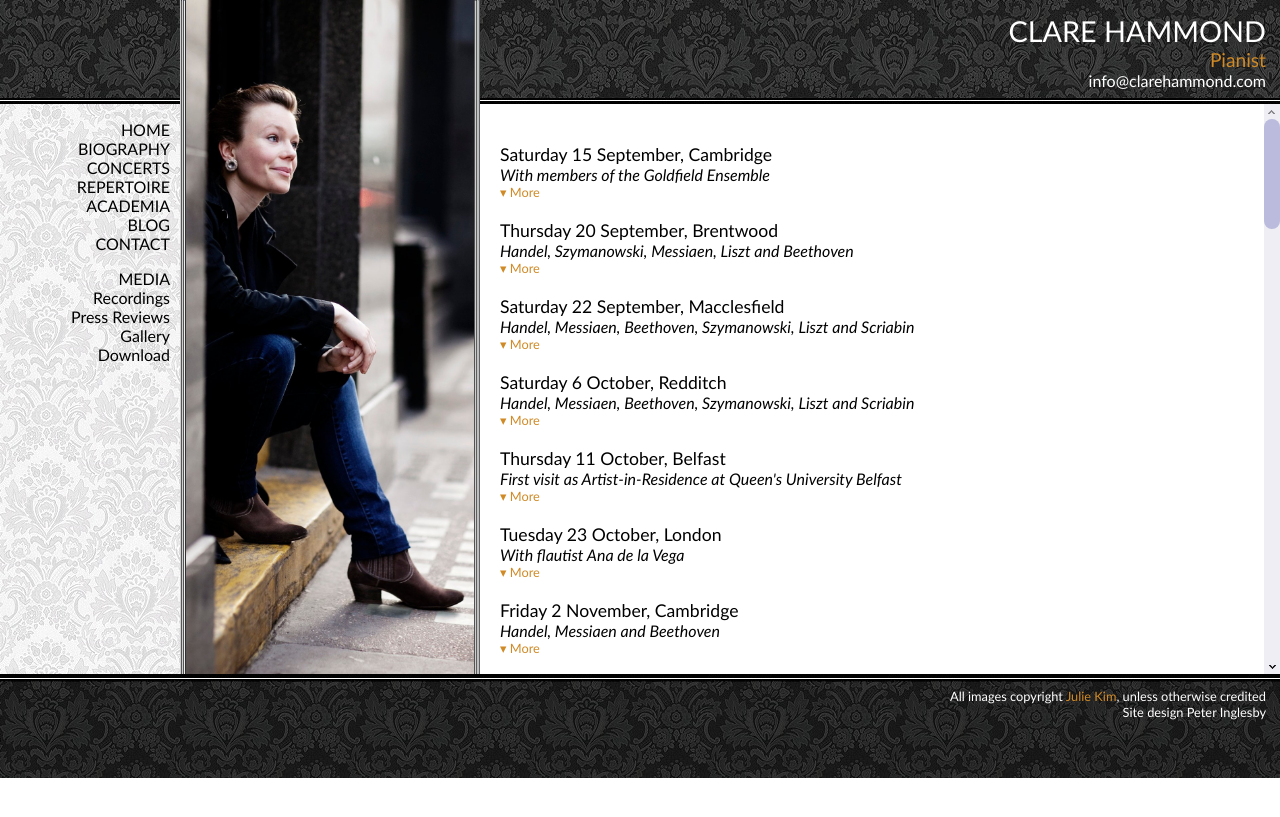
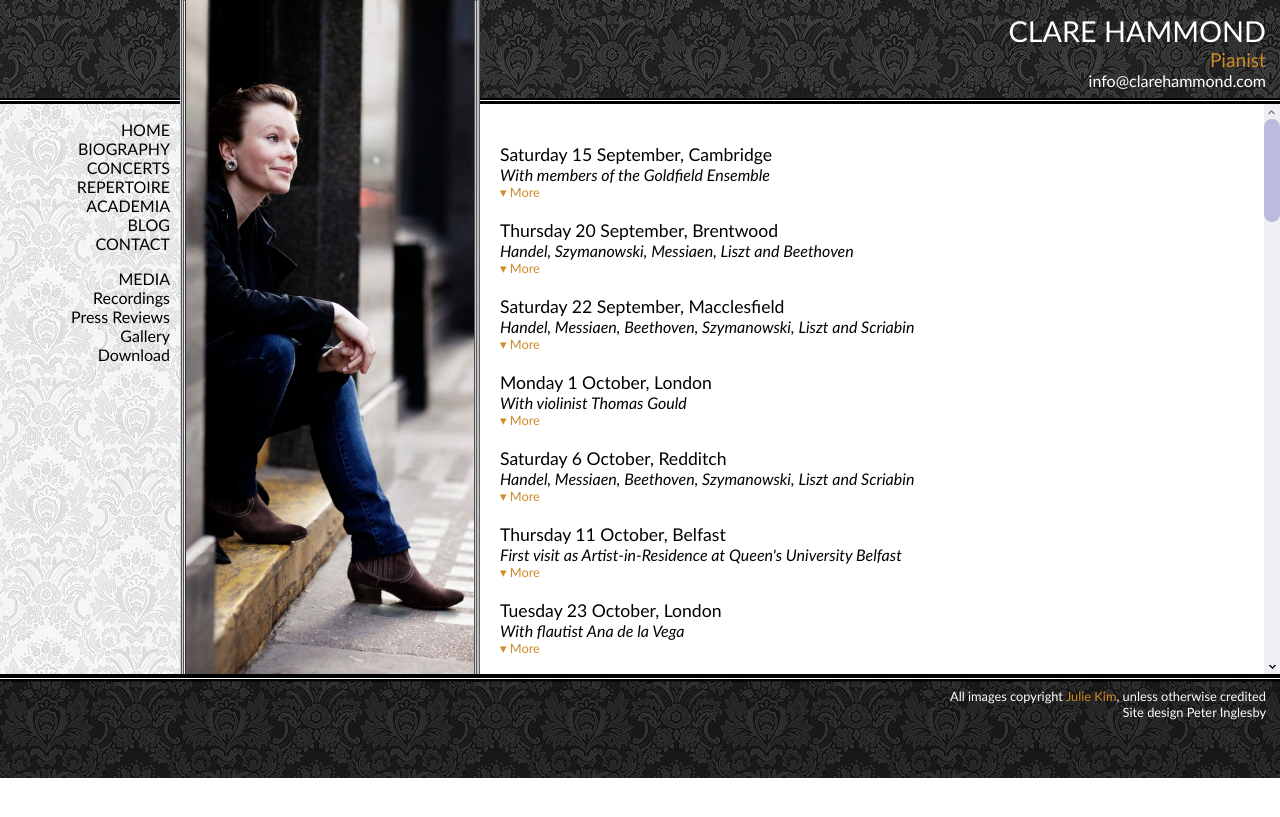
Before and after one commit to hammonc/clarehammond.com, a Jekyll site: the page built from concerts.html, in a window 1280 px wide. Shown: the top 817 px of the page. Built offline with Jekyll 4.4.1, drawn with Linux system fonts in a browser that asks for light colours.

Commit message:
concert update

```diff
--- a/concerts.html
+++ b/concerts.html
@@ -54,6 +54,21 @@ image: concerts.jpg
     <p>For the <a href="http://www.macclesfieldmusicsociety.co.uk/" target="_blank">Macclesfield Music Society</a></p>
     <p>Tickets £12/ free for students on 01625 582077 or 01625 427339</p>
     <p>7.30pm, Heritage Centre, Roe Street SK11 6UT</p>
+  </div>
+  <span class="more">&#9662; <a href="">More</a></span>
+  <span class="less">&#9652; <a href="">Less</a></span>
+</div>
+
+<div class="listing">
+  <div class="listing-heading">Monday 1 October, London</div>
+  <div class="listing-trailer">With violinist Thomas Gould</div>
+  <div class="listing-details concealed">
+    <p>Programme to include:</p>
+    <p>Brahms - Sonata in G major, Op. 78</p><br>
+  </div>
+  <div class="listing-details concealed">
+    <p>Tickets on 020 8557 1541 or <a href="http://www.michaelcrofttheatre.org.uk/wazzon.aspx" target="_blank">online</a></p>
+    <p>7.30pm, Michael Croft Theatre, Alleyn's School, Townley Road, East Dulwich SE22 8SU</p>
   </div>
   <span class="more">&#9662; <a href="">More</a></span>
   <span class="less">&#9652; <a href="">Less</a></span>
```
